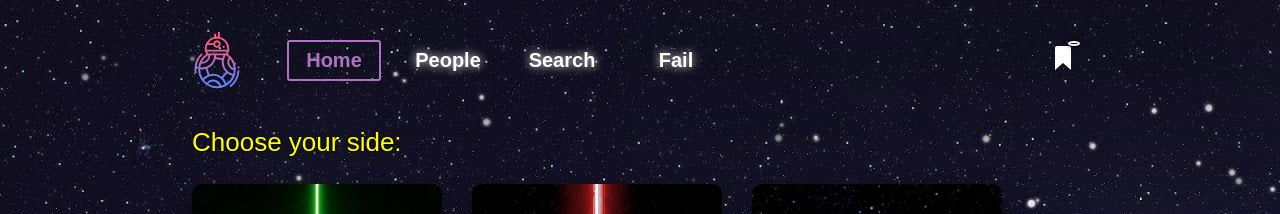
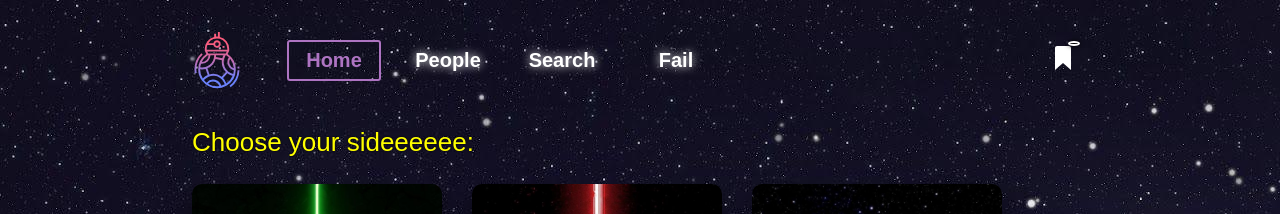
Before and after one commit to BohdanSolo/react-star-wars, a React (Create React App) app: page / in a window 1280 px wide. Shown: the top 214 px of the page. Built offline with nearby package versions, Linux system fonts and the light colour scheme.

Commit message:
made some changes

```diff
--- a/src/components/HomePage/ChooseSide.tsx
+++ b/src/components/HomePage/ChooseSide.tsx
@@ -53,7 +53,7 @@ const ChooseSide = () => {
   ];
   return (
     <div className={styles.container}>
-      <span className="header__text">Choose your side:</span>
+      <span className="header__text">Choose your sideeeeee:</span>
       <br />
       {elements?.map(({ theme, themeStyles, text, img }) => (
         <ChooseSideItem
--- a/src/redux/slices/favoriteSlice.ts
+++ b/src/redux/slices/favoriteSlice.ts
@@ -10,10 +10,10 @@ export const favoriteSlice = createSlice({
   initialState,
   reducers: {
     addPersonToFavorite: (state, action: PayloadAction<FavoriteArrTypes>) => {
-      state.favList.push(action.payload)
+      state.favList?.push(action.payload)
     },
     removePersonToFavorite: (state, action: PayloadAction<number>) => {
-       state.favList = state.favList.filter(item => +Object.keys(item) !== +action.payload)
+       state.favList = state.favList?.filter(item => +Object.keys(item) !== +action.payload)
     },
   },
 });
```
Also changed, not shown: package.json (+5 -2 lines), 1 other file (tests, documents, lock files or other folders).
